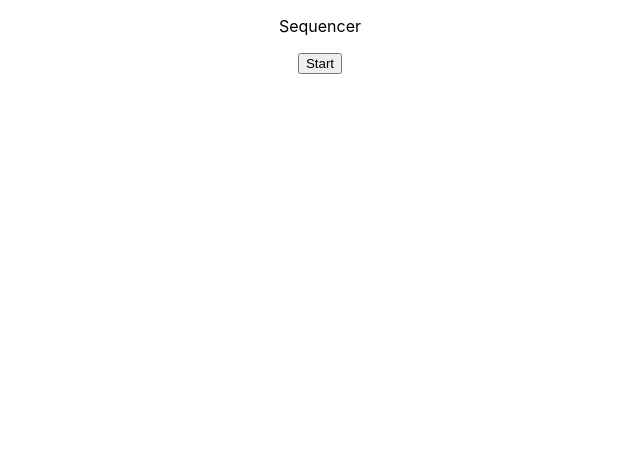
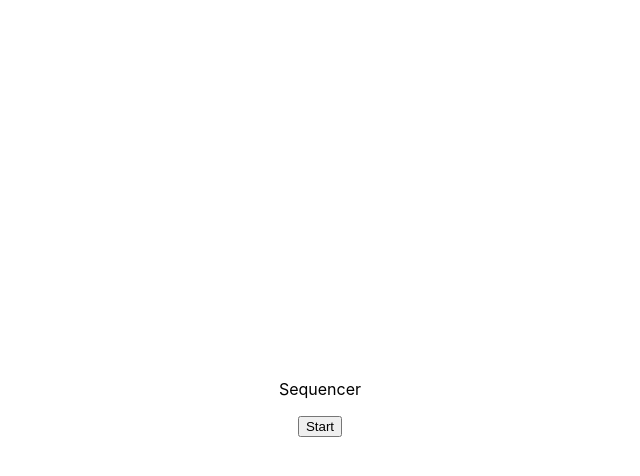
Before and after one commit to douglasdriving/start_sequence, a React (Create React App) app: page / in a window 1280 px wide. Shown: the top 476 px of the page, without its empty margins (320-960 px from the left). Built offline with nearby package versions, Linux system fonts and the light colour scheme.

Commit message:
sequencer centered content

```diff
--- a/src/App.css
+++ b/src/App.css
@@ -1,5 +1,9 @@
 .App {
   text-align: center;
+  display: flex;
+  justify-content: center;
+  align-items: center;
+  height: 100vh;
 }
 
 .App-logo {
--- a/src/App.tsx
+++ b/src/App.tsx
@@ -3,7 +3,7 @@ import Sequencer from './components/sequencer';
 
 function App() {
   return (
-    <div className="App">
+    <div className='App'>
       <Sequencer />
     </div>
   );
--- a/src/components/sequencer.tsx
+++ b/src/components/sequencer.tsx
@@ -1,48 +1,53 @@
-import React from 'react';
+import React, { useState, useEffect } from 'react';
 import ExampleComponent from './exampleComponent';
 
 const Sequencer: React.FC = () => {
-
-
-  const [currentStep, setCurrentStep] = React.useState<number>(-1);
+  const [currentStep, setCurrentStep] = useState<number>(-1);
 
   const incrementStep = () => {
     setCurrentStep(currentStep + 1);
-  }
+  };
 
   const resetStep = () => {
     setCurrentStep(-1);
+  };
+
+  const steps = [ExampleComponent];
+
+  const sequenceComponents = React.useMemo(
+    () => steps.map((StepComponent) => (
+      <StepComponent handleClick={incrementStep} />
+    )),
+    [incrementStep]
+  );
+
+  useEffect(() => {
+    if (currentStep > sequenceComponents.length) {
+      resetStep();
     }
+  }, [currentStep, sequenceComponents.length]);
 
-  const sequenceComponents: Array<React.ReactElement> = [
-    <ExampleComponent handleClick={incrementStep} />,
-  ];
+  let content;
 
-  return (
-    <div>
-
-      {currentStep === -1 &&
+  if (currentStep === -1) {
+    content = (
       <>
         <p>Sequencer</p>
         <button onClick={incrementStep}>Start</button>
       </>
-      }
-
-      {(currentStep > -1) && (currentStep < sequenceComponents.length) &&
-        <>
-          {sequenceComponents[currentStep]}
-        </>
-      }
-
-      {(currentStep === sequenceComponents.length) &&
+    );
+  } else if (currentStep < sequenceComponents.length) {
+    content = sequenceComponents[currentStep];
+  } else {
+    content = (
       <>
         <p>Done!</p>
         <button onClick={resetStep}>Restart</button>
       </>
-      }
-
-    </div>
     );
   }
 
+  return <div>{content}</div>;
+};
+
 export default Sequencer;
```
Lines whose indentation alone changed are shown as unchanged.
